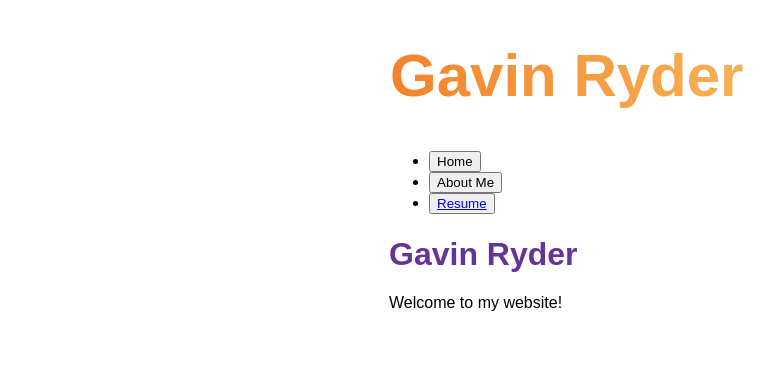
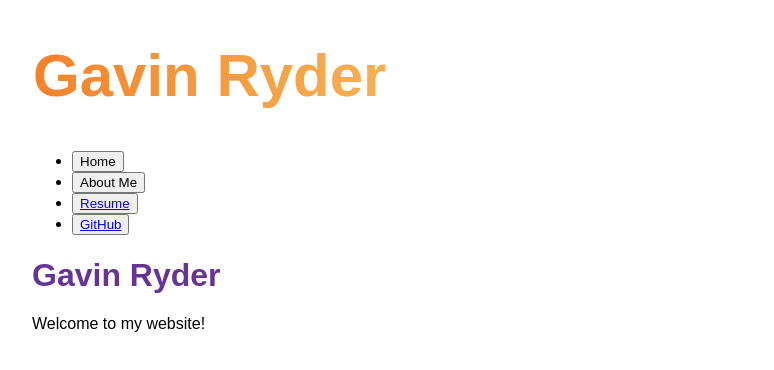
Before and after one commit to gryder8/personal-website, a Gatsby site: page / in a window 1280 px wide. Shown: the whole page, without its empty margins (1-775 px from the left). Built offline with nearby package versions, Linux system fonts and the light colour scheme; Gatsby itself is replaced by a stand-in of ours.

Commit message:
Moved content to left

```diff
--- /dev/null
+++ b/src/components/alignment.css
@@ -0,0 +1,3 @@
+.topleft {
+    position: absolute;
+}
--- a/src/components/layout.js
+++ b/src/components/layout.js
@@ -33,10 +33,7 @@ const Layout = ({ pageTitle, children }) => {
       <nav>
         <ul className={navLinks}>
           <li className={navLinkItem}>
-            <button
-              onClick={() => navigate("/")}
-              className={gradientButton}
-            >
+            <button onClick={() => navigate("/")} className={gradientButton}>
               Home
             </button>
           </li>
@@ -55,6 +52,17 @@ const Layout = ({ pageTitle, children }) => {
               </a>
             </LinkButton>
           </li>
+          <li className={navLinkItem}>
+            <LinkButton className={gradientButton}>
+              <a
+                href="https://www.github.com/gryder8"
+                target="_blank"
+                rel="noopener norefferer"
+              >
+                GitHub
+              </a>
+            </LinkButton>
+          </li>
         </ul>
       </nav>
       <main>
--- a/src/components/layout.module.css
+++ b/src/components/layout.module.css
@@ -1,5 +1,5 @@
 .container {
-  margin: auto;
+  margin: 25px 50px 50px 25px;
   max-width: 500px;
   font-family: sans-serif;
 }
--- a/src/pages/index.js
+++ b/src/pages/index.js
@@ -2,10 +2,11 @@ import * as React from "react";
 import Layout from "../components/layout";
 import { StaticImage } from "gatsby-plugin-image";
 import { withPrefix } from "gatsby";
+import { topleft } from  "../components/alignment.css";
 
 const IndexPage = () => {
   return (
-    <Layout pageTitle="Gavin Ryder">
+    <Layout pageTitle="Gavin Ryder" classname = {topleft}>
       <p>Welcome to my website!</p>
     </Layout>
   );
```
